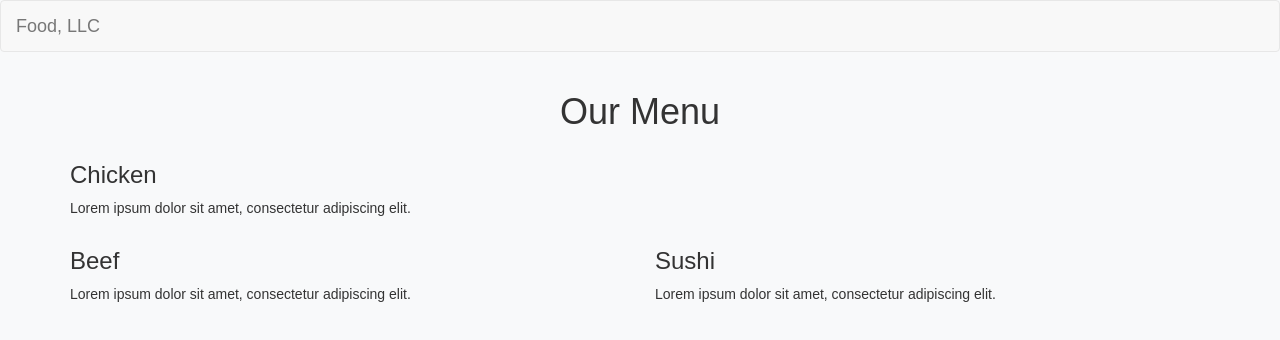
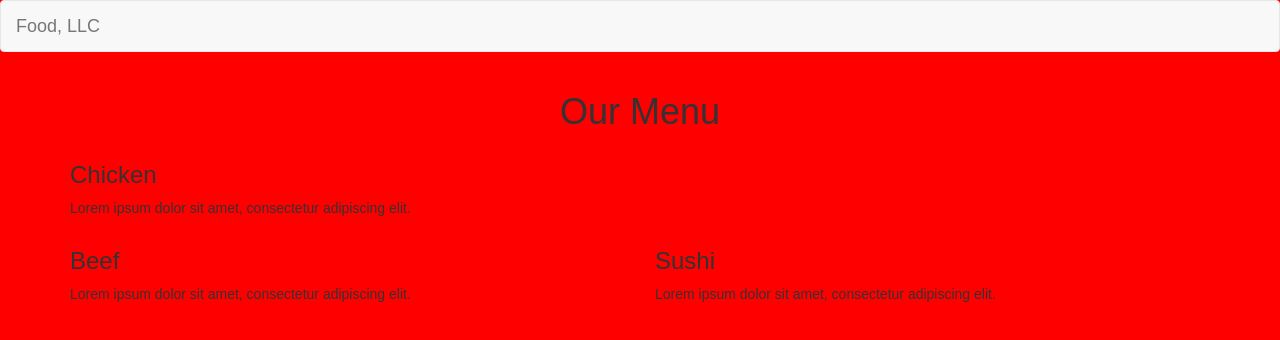
Before and after one commit to shk97/module3-solution, a plain HTML site: page index.html in a window 1280 px wide. Drawn offline with nearby package versions, Linux system fonts and the light colour scheme; files that its build step writes are made by us from their sources; files whose address does not match are found by name.

Commit message:
Update theme.css

```diff
--- a/theme.css
+++ b/theme.css
@@ -1,5 +1,5 @@
 body {
-    background-color: #f8f9fa; /* Light Gray Background */
+    background-color: red; /* Light Gray Background */
     font-family: Arial, sans-serif;
     margin: 0;
     padding: 0;
```
